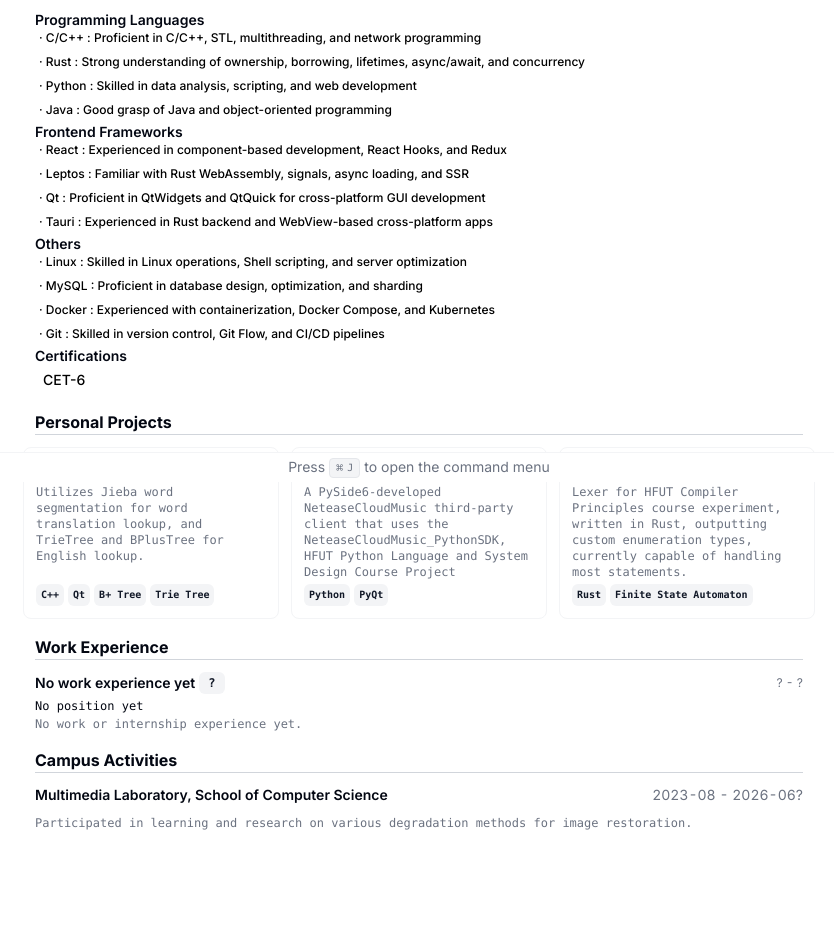
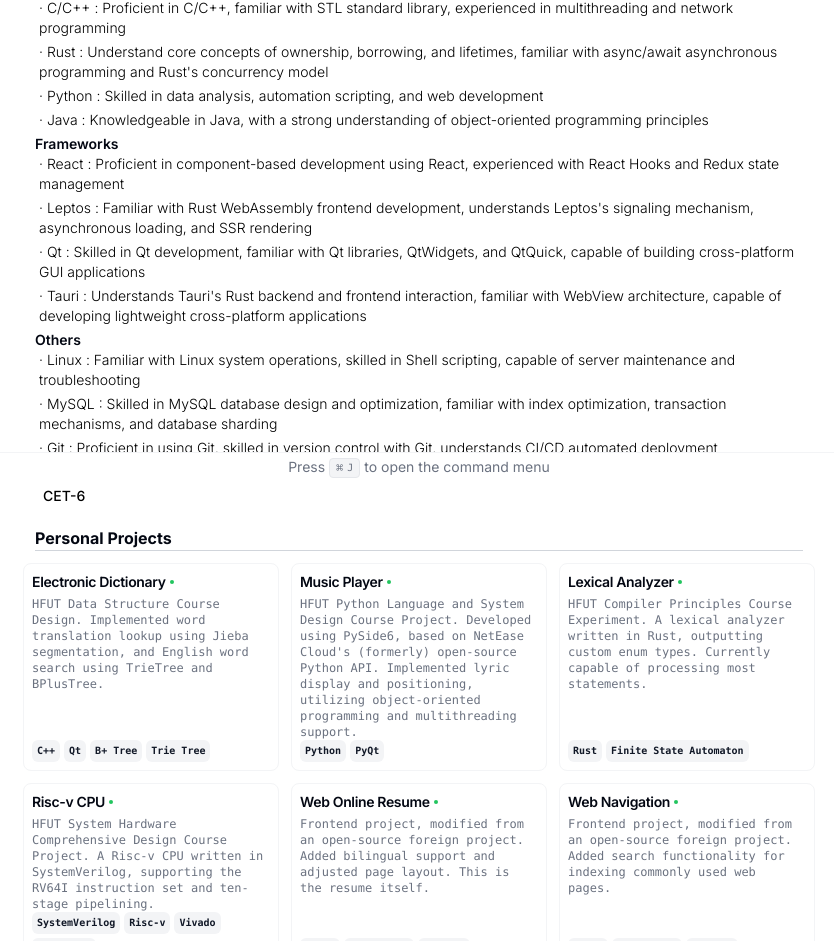
Before and after one commit to DingWH03/mycv, a Next.js app: page /en in a window 1280 px wide. Shown: the part 318-1259 px from the top of the page, without its empty margins (221-1055 px from the left). Before the commit the page ends 1213 px from the top, so only its background shows below. Built offline with nearby package versions, Linux system fonts and the light colour scheme.

Commit message:
修改格式，增添了3个项目

```diff
--- a/src/app/page-contents.tsx
+++ b/src/app/page-contents.tsx
@@ -41,7 +41,7 @@ export default function Page({ language }: PageProps) {
   const data = language === 'ch' ? RESUME_DATA : RESUME_DATA_en;
 
   return (
-    <main className="container relative mx-auto scroll-my-12 overflow-auto p-4 print:p-0 md:p-16">
+    <main className="container relative mx-auto scroll-my-12 overflow-auto p-4 print:p-0 md:p-8">
       <section className="mx-auto w-full max-w-3xl space-y-4 bg-white print:space-y-2">
         <div className="flex items-center justify-between">
           <div className="flex-1 space-y-1.5">
@@ -117,6 +117,11 @@ export default function Page({ language }: PageProps) {
                   <span className="underline">{data.contact.tel}</span>
                 </a>
               ) : null}
+              {data.contact.github ? (
+                <a href={`Github:${data.contact.github}`}>
+                  <span className="underline">{data.contact.github}</span>
+                </a>
+              ) : null}
             </div>
           </div>
 
@@ -168,11 +173,11 @@ export default function Page({ language }: PageProps) {
             {data.skills.map((skillCategory, index) => (
               <div key={index}>
                 <h3 className="text-sm font-semibold">{skillCategory.category}</h3>
-                <div className="flex flex-col gap-2">
+                <div className="flex flex-col gap-1">
                   {skillCategory.items.map((skill, index) => (
                     <span
                       key={index}
-                      className="px-1 py-0 text-xs font-medium text-black"
+                      className="px-1 py-0 text-sm font-light text-black"
                     >
                       · {skill.name} {skill.level && `: ${skill.level}`}
                     </span>
@@ -206,11 +211,11 @@ export default function Page({ language }: PageProps) {
         </Section>
 
         {/* 在这里控制打印时强制换行print-force-new-page */}
-        <Section className="scroll-mb-16">
+        <Section className="scroll-mb-16 print:page-break-inside-avoid">
           <h2 className="text-base font-bold border-b border-gray-300">
             {language === 'ch' ? '个人项目' : 'Personal Projects'}
           </h2>
-          <div className="-mx-3 grid grid-cols-1 gap-3 print:grid-cols-3 print:gap-2 md:grid-cols-2 lg:grid-cols-3">
+          <div className="-mx-3 grid grid-cols-1 gap-3 print:grid-cols-3 print:gap-2 md:grid-cols-3 lg:grid-cols-3">
             {data.projects.map((project) => {
               return (
                 <ProjectCard
@@ -225,7 +230,7 @@ export default function Page({ language }: PageProps) {
           </div>
         </Section>
 
-        <Section>
+        <Section className="print:page-break-inside-avoid">
           <h2 className="text-base font-bold border-b border-gray-300">
             {language === 'ch' ? '工作经历' : 'Work Experience'}
           </h2>
--- a/src/components/project-card.tsx
+++ b/src/components/project-card.tsx
@@ -16,7 +16,7 @@ interface Props {
 
 export function ProjectCard({ title, description, tags, link }: Props) {
   return (
-    <Card className="flex flex-col overflow-hidden border border-muted p-3">
+    <Card className="flex flex-col overflow-hidden border border-muted p-2">
       <CardHeader className="">
         <div className="space-y-1">
           <CardTitle className="text-sm">
@@ -42,7 +42,7 @@ export function ProjectCard({ title, description, tags, link }: Props) {
         </div>
       </CardHeader>
       <CardContent className="mt-auto flex">
-        <div className="mt-1 flex flex-wrap gap-1">
+        <div className="mt-0 flex flex-wrap gap-1">
           {tags.map((tag) => (
             <Badge
               className="px-1 py-0 text-[10px]"
--- a/src/data/resume-data.tsx
+++ b/src/data/resume-data.tsx
@@ -22,13 +22,13 @@ import { GitHubIcon, LinkedInIcon, XIcon, QQIcon } from "@/components/icons";
 export const RESUME_DATA = {
   name: "丁伟豪",
   initials: "DWH",
-  birthDate: "2003-05-10",
+  birthDate: "2003-07-10",
   gender: "男",
   top_education: "本科",
   location: "安徽省合肥市",
   locationLink: "https://zh.wikipedia.org/wiki/%E5%90%88%E8%82%A5%E5%B8%82",
   about:
-    "一个热爱编程、热爱linux的在校大学生。",
+    "钻研，探索",
   summary:
     "合肥工业大学计算机科学与技术专业学生，擅长C++、Rust、Python和Java编程，熟悉Linux系统。参与过计算机图形学实验室项目，有深度学习研究经验。热爱编程，积极乐观，注重实践和动手能力的提升。",
   avatarUrl: "/images/avatar.jpg",
@@ -36,6 +36,7 @@ export const RESUME_DATA = {
   contact: {
     email: "dingwh2023@126.com",
     tel: "+8615556183656",
+    github: "https://github.com/DingWH03",
     social: [
       {
         name: "QQ",
@@ -65,7 +66,7 @@ export const RESUME_DATA = {
       topic: '',
       position: '',
       start: '2023-08',
-      end: '2026-06?',
+      end: '2024-08',
       description: '参与图像去除多种退化方式的学习和研究。'
     },
   ],
@@ -104,9 +105,9 @@ export const RESUME_DATA = {
     {
       category: "其他",
       items: [
-        { name: "Linux", level: "熟悉Linux系统操作，掌握Shell脚本编写，能够进行服务器运维与性能调优以及问题排查" },
+        { name: "Linux", level: "熟悉Linux系统操作，掌握Shell脚本编写，能够进行服务器运维以及问题排查" },
         { name: "MySQL", level: "掌握MySQL数据库设计与优化，熟悉索引优化、事务机制、分库分表" },
-        { name: "Git", level: "熟练使用Git工具，熟练掌握Git版本控制，了解Git Flow工作流，熟悉CI/CD自动化部署" }
+        { name: "Git", level: "熟练使用Git工具，熟练掌握Git版本控制，了解CI/CD自动化部署" }
       ]
     }
   ],
@@ -124,7 +125,7 @@ export const RESUME_DATA = {
         "B+ Tree",
         "Trie Tree",
       ],
-      description: "利用结巴分词实现单词翻译查找，利用 TrieTree 与 BPlusTree 实现英文查找",
+      description: "HFUT数据结构课程设计，利用结巴分词实现单词翻译查找，利用 TrieTree 与 BPlusTree 实现英文查找",
       logo: ConsultlyLogo,
       link: {
         label: "Qt-E-dict",
@@ -137,7 +138,7 @@ export const RESUME_DATA = {
         "Python",
         "PyQt",
       ],
-      description: "一个pyside6开发的网易云音乐第三方客户端，使用了NeteaseCloudMusic_PythonSDK，HFUT Python语言与系统设计课程大作业",
+      description: "HFUT Python语言与系统设计课程大作业，使用pyside6开发，基于网易云(曾)开源python api，实现了歌词显示及定位，使用面向对象思想，多线程支持",
       logo: ConsultlyLogo,
       link: {
         label: "Xiximusic",
@@ -157,19 +158,62 @@ export const RESUME_DATA = {
         href: "https://github.com/DingWH03/lexer",
       },
     },
+    {
+      title: "Risc-v CPU",
+      techStack: [
+        "SystemVerilog",
+        "Risc-v",
+        "Vivado",
+        "Verilator",
+      ],
+      description: "HFUT系统硬件综合设计课程大作业，使用SystemVerilog语言编写Risc-v CPU，支持RV64I指令集与十级流水线",
+      logo: ConsultlyLogo,
+      link: {
+        label: "RVCPU",
+        href: "https://github.com/DingWH03/RVCPU",
+      },
+    },
+    {
+      title: "Web在线简历",
+      techStack: [
+        "React",
+        "TypeScript",
+        "Next.js",
+      ],
+      description: "前端项目，基于国外开源项目修改而来，加入双语支持，修改页面布局，即本简历",
+      logo: ConsultlyLogo,
+      link: {
+        label: "mycv",
+        href: "https://github.com/DingWH03/mycv",
+      },
+    },
+    {
+      title: "Web导航",
+      techStack: [
+        "React",
+        "TypeScript",
+        "Next.js",
+      ],
+      description: "前端项目，基于国外开源项目修改而来，加入搜索功能，用于索引常用网页",
+      logo: ConsultlyLogo,
+      link: {
+        label: "home-nav",
+        href: "https://github.com/DingWH03/home-nav",
+      },
+    },
   ],
 } as const;
 
 export const RESUME_DATA_en = {
   name: "Ding Weihao",
   initials: "DWH",
-  birthDate: "2003-05-10",
+  birthDate: "2003-07-10",
   gender: "Male",
   top_education: "Undergraduate",
   location: "Hefei, Anhui Province",
   locationLink: "https://en.wikipedia.org/wiki/Hefei",
   about:
-    "A university student who loves programming and Linux.",
+    "Explore, delve deep.",
   summary:
     "Computer Science and Technology student at Hefei University of Technology, proficient in C++, Rust, Python, and Java programming, familiar with Linux systems. Participated in computer graphics lab projects with experience in deep learning research. Passionate about programming, optimistic, and focused on practical skills and hands-on experience.",
   avatarUrl: "/images/avatar.jpg",
@@ -177,6 +221,7 @@ export const RESUME_DATA_en = {
   contact: {
     email: "dingwh2023@126.com",
     tel: "+8615556183656",
+    github: "https://github.com/DingWH03",
     social: [
       {
         name: "QQ",
@@ -206,7 +251,7 @@ export const RESUME_DATA_en = {
       topic: '',
       position: '',
       start: '2023-08',
-      end: '2026-06?',
+      end: '2024-08',
       description: 'Participated in learning and research on various degradation methods for image restoration.'
     },
   ],
@@ -225,30 +270,29 @@ export const RESUME_DATA_en = {
   ],
   skills: [
     {
-      "category": "Programming Languages",
-      "items": [
-        { "name": "C/C++", "level": "Proficient in C/C++, STL, multithreading, and network programming" },
-        { "name": "Rust", "level": "Strong understanding of ownership, borrowing, lifetimes, async/await, and concurrency" },
-        { "name": "Python", "level": "Skilled in data analysis, scripting, and web development" },
-        { "name": "Java", "level": "Good grasp of Java and object-oriented programming" }
+      category: "Programming Languages",
+      items: [
+        { name: "C/C++", level: "Proficient in C/C++, familiar with STL standard library, experienced in multithreading and network programming" },
+        { name: "Rust", level: "Understand core concepts of ownership, borrowing, and lifetimes, familiar with async/await asynchronous programming and Rust's concurrency model" },
+        { name: "Python", level: "Skilled in data analysis, automation scripting, and web development" },
+        { name: "Java", level: "Knowledgeable in Java, with a strong understanding of object-oriented programming principles" }
       ]
     },
     {
-      "category": "Frontend Frameworks",
-      "items": [
-        { "name": "React", "level": "Experienced in component-based development, React Hooks, and Redux" },
-        { "name": "Leptos", "level": "Familiar with Rust WebAssembly, signals, async loading, and SSR" },
-        { "name": "Qt", "level": "Proficient in QtWidgets and QtQuick for cross-platform GUI development" },
-        { "name": "Tauri", "level": "Experienced in Rust backend and WebView-based cross-platform apps" }
+      category: "Frameworks",
+      items: [
+        { name: "React", level: "Proficient in component-based development using React, experienced with React Hooks and Redux state management" },
+        { name: "Leptos", level: "Familiar with Rust WebAssembly frontend development, understands Leptos's signaling mechanism, asynchronous loading, and SSR rendering" },
+        { name: "Qt", level: "Skilled in Qt development, familiar with Qt libraries, QtWidgets, and QtQuick, capable of building cross-platform GUI applications" },
+        { name: "Tauri", level: "Understands Tauri's Rust backend and frontend interaction, familiar with WebView architecture, capable of developing lightweight cross-platform applications" }
       ]
     },
     {
-      "category": "Others",
-      "items": [
-        { "name": "Linux", "level": "Skilled in Linux operations, Shell scripting, and server optimization" },
-        { "name": "MySQL", "level": "Proficient in database design, optimization, and sharding" },
-        { "name": "Docker", "level": "Experienced with containerization, Docker Compose, and Kubernetes" },
-        { "name": "Git", "level": "Skilled in version control, Git Flow, and CI/CD pipelines" }
+      category: "Others",
+      items: [
+        { name: "Linux", level: "Familiar with Linux system operations, skilled in Shell scripting, capable of server maintenance and troubleshooting" },
+        { name: "MySQL", level: "Skilled in MySQL database design and optimization, familiar with index optimization, transaction mechanisms, and database sharding" },
+        { name: "Git", level: "Proficient in using Git, skilled in version control with Git, understands CI/CD automated deployment" }
       ]
     }
   ],
@@ -265,7 +309,7 @@ export const RESUME_DATA_en = {
         "B+ Tree",
         "Trie Tree",
       ],
-      description: "Utilizes Jieba word segmentation for word translation lookup, and TrieTree and BPlusTree for English lookup.",
+      description: "HFUT Data Structure Course Design. Implemented word translation lookup using Jieba segmentation, and English word search using TrieTree and BPlusTree.",
       logo: ConsultlyLogo,
       link: {
         label: "Qt-E-dict",
@@ -278,7 +322,7 @@ export const RESUME_DATA_en = {
         "Python",
         "PyQt",
       ],
-      description: "A PySide6-developed NeteaseCloudMusic third-party client that uses the NeteaseCloudMusic_PythonSDK, HFUT Python Language and System Design Course Project",
+      description: "HFUT Python Language and System Design Course Project. Developed using PySide6, based on NetEase Cloud's (formerly) open-source Python API. Implemented lyric display and positioning, utilizing object-oriented programming and multithreading support.",
       logo: ConsultlyLogo,
       link: {
         label: "Xiximusic",
@@ -286,17 +330,60 @@ export const RESUME_DATA_en = {
       },
     },
     {
-      title: "Lexer",
+      title: "Lexical Analyzer",
       techStack: [
         "Rust",
         "Finite State Automaton",
       ],
-      description: "Lexer for HFUT Compiler Principles course experiment, written in Rust, outputting custom enumeration types, currently capable of handling most statements.",
+      description: "HFUT Compiler Principles Course Experiment. A lexical analyzer written in Rust, outputting custom enum types. Currently capable of processing most statements.",
       logo: ConsultlyLogo,
       link: {
         label: "Lexer",
         href: "https://github.com/DingWH03/lexer",
       },
     },
+    {
+      title: "Risc-v CPU",
+      techStack: [
+        "SystemVerilog",
+        "Risc-v",
+        "Vivado",
+        "Verilator",
+      ],
+      description: "HFUT System Hardware Comprehensive Design Course Project. A Risc-v CPU written in SystemVerilog, supporting the RV64I instruction set and ten-stage pipelining.",
+      logo: ConsultlyLogo,
+      link: {
+        label: "RVCPU",
+        href: "https://github.com/DingWH03/RVCPU",
+      },
+    },
+    {
+      title: "Web Online Resume",
+      techStack: [
+        "React",
+        "TypeScript",
+        "Next.js",
+      ],
+      description: "Frontend project, modified from an open-source foreign project. Added bilingual support and adjusted page layout. This is the resume itself.",
+      logo: ConsultlyLogo,
+      link: {
+        label: "mycv",
+        href: "https://github.com/DingWH03/mycv",
+      },
+    },
+    {
+      title: "Web Navigation",
+      techStack: [
+        "React",
+        "TypeScript",
+        "Next.js",
+      ],
+      description: "Frontend project, modified from an open-source foreign project. Added search functionality for indexing commonly used web pages.",
+      logo: ConsultlyLogo,
+      link: {
+        label: "home-nav",
+        href: "https://github.com/DingWH03/home-nav",
+      },
+    },
   ],
 } as const;
```
Also changed, not shown: 1 other file (tests, documents, lock files or other folders).
